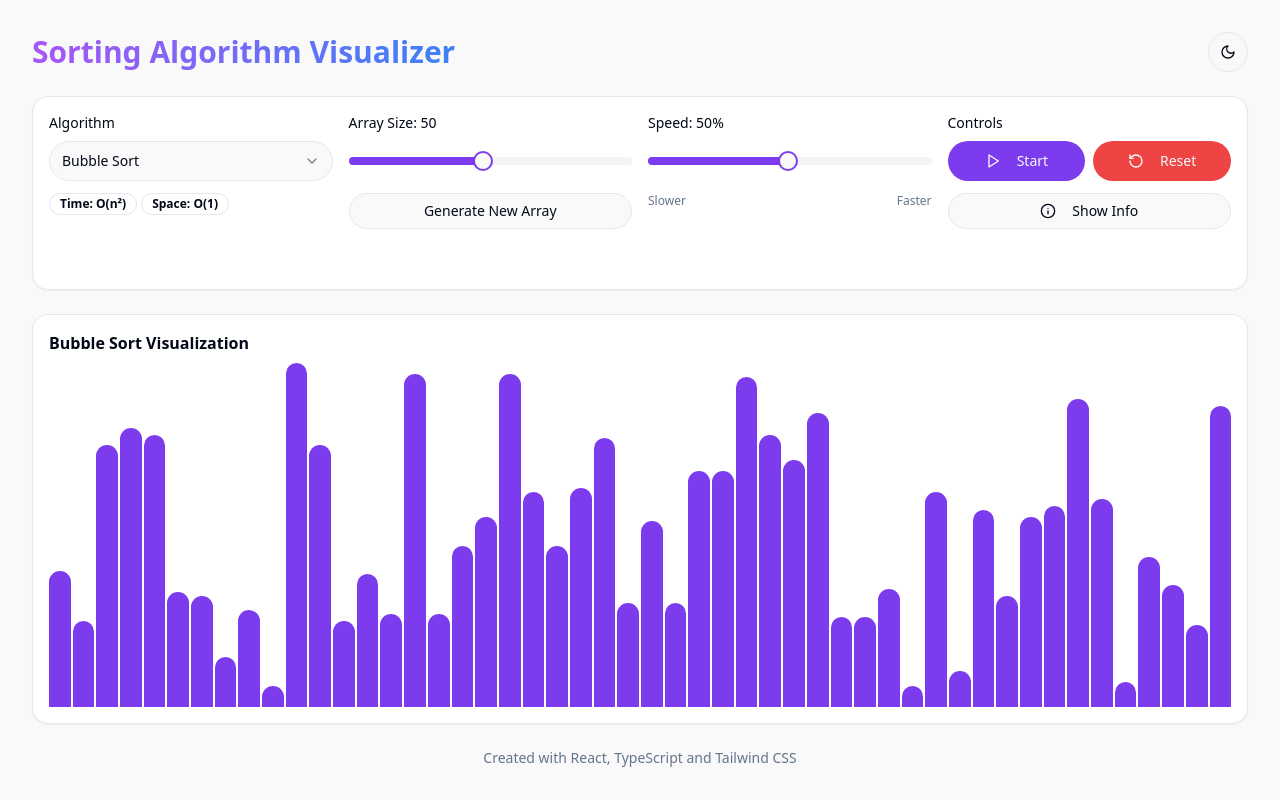
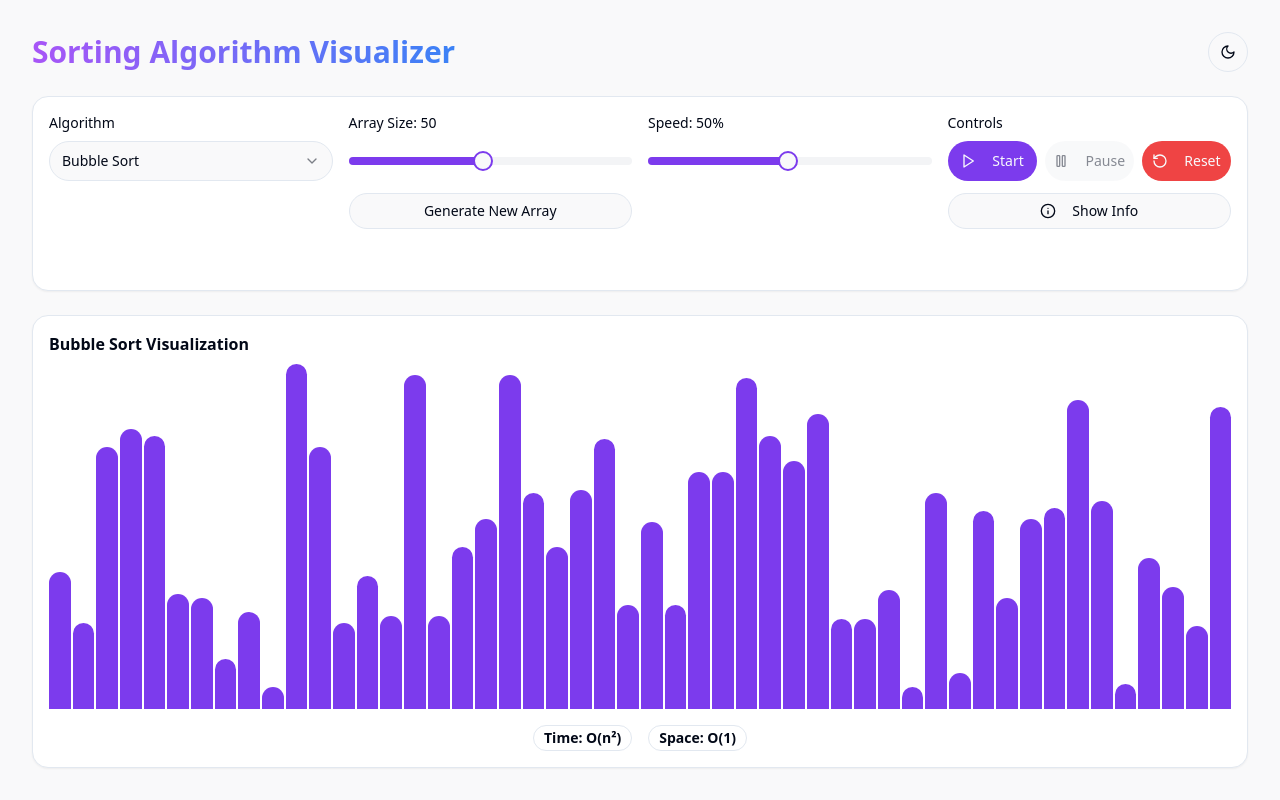
Before and after one commit to anandkishore06/Sorting-Algorithm-App, a React (Vite) app: page / in a window 1280 px wide. Built offline with nearby package versions, Linux system fonts and the light colour scheme.

Commit message:
Fix: Sorting visualizer functionality and UI
Fixes issues with start/reset functionality, rearranges button layout, removes unnecessary text, and improves overall UI.

```diff
--- a/src/components/SortingVisualizer.tsx
+++ b/src/components/SortingVisualizer.tsx
@@ -25,7 +25,6 @@ import {
   AlgorithmStep,
   generateRandomArray,
   resetVisualStates,
-  createArrayElement
 } from '@/utils/sortingAlgorithms';
 import { getSortingSteps, getAlgorithmInfo } from '@/utils/sortingUtils';
 import ArrayBars from './ArrayBars';
@@ -228,14 +227,6 @@ const SortingVisualizer: React.FC = () => {
                     <SelectItem value="heap">Heap Sort</SelectItem>
                   </SelectContent>
                 </Select>
-                <div className="mt-1 flex items-center gap-1">
-                  <Badge variant="outline" className="text-xs">
-                    Time: {algorithmInfo.timeComplexity}
-                  </Badge>
-                  <Badge variant="outline" className="text-xs">
-                    Space: {algorithmInfo.spaceComplexity}
-                  </Badge>
-                </div>
               </div>
 
               {/* Array Size Control */}
@@ -278,35 +269,30 @@ const SortingVisualizer: React.FC = () => {
                   onValueChange={handleSpeedChange}
                   className="py-4"
                 />
-                <div className="mt-1 flex items-center justify-between text-xs text-muted-foreground">
-                  <span>Slower</span>
-                  <span>Faster</span>
-                </div>
               </div>
 
               {/* Action Buttons */}
               <div className="flex flex-col gap-2">
                 <span className="text-sm font-medium">Controls</span>
-                <div className="grid grid-cols-2 gap-2">
-                  {!isRunning || isPaused ? (
+                <div className="grid grid-cols-3 gap-2">
                   <Button
                     onClick={startSorting}
                     variant="default"
                     className="rounded-full"
+                    disabled={isRunning && !isPaused}
                   >
                     <Play className="h-4 w-4 mr-2" />
                     {isPaused ? "Resume" : "Start"}
                   </Button>
-                  ) : (
                   <Button
                     onClick={pauseSorting}
                     variant="secondary"
                     className="rounded-full"
+                    disabled={!isRunning || isPaused}
                   >
                     <Pause className="h-4 w-4 mr-2" />
                     Pause
                   </Button>
-                  )}
                   <Button
                     onClick={resetSorting}
                     variant="destructive"
@@ -320,6 +306,7 @@ const SortingVisualizer: React.FC = () => {
                   variant="outline"
                   size="sm"
                   onClick={() => setShowInfo(!showInfo)}
+                  disabled={isRunning && !isPaused}
                   className="mt-1 rounded-full"
                 >
                   <Info className="h-4 w-4 mr-2" />
@@ -350,15 +337,20 @@ const SortingVisualizer: React.FC = () => {
               <div className="flex-1 relative min-h-[300px]">
                 <ArrayBars array={array} />
               </div>
+
+              {/* Time and Space Complexity */}
+              <div className="mt-4 flex justify-center gap-4">
+                <Badge variant="outline" className="text-sm">
+                  Time: {algorithmInfo.timeComplexity}
+                </Badge>
+                <Badge variant="outline" className="text-sm">
+                  Space: {algorithmInfo.spaceComplexity}
+                </Badge>
+              </div>
             </div>
           </CardContent>
         </Card>
       </main>
-
-      {/* Footer */}
-      <footer className="mt-6 text-center text-sm text-muted-foreground">
-        <p>Created with React, TypeScript and Tailwind CSS</p>
-      </footer>
     </div>
   );
 };
```
Lines whose indentation alone changed are shown as unchanged.
